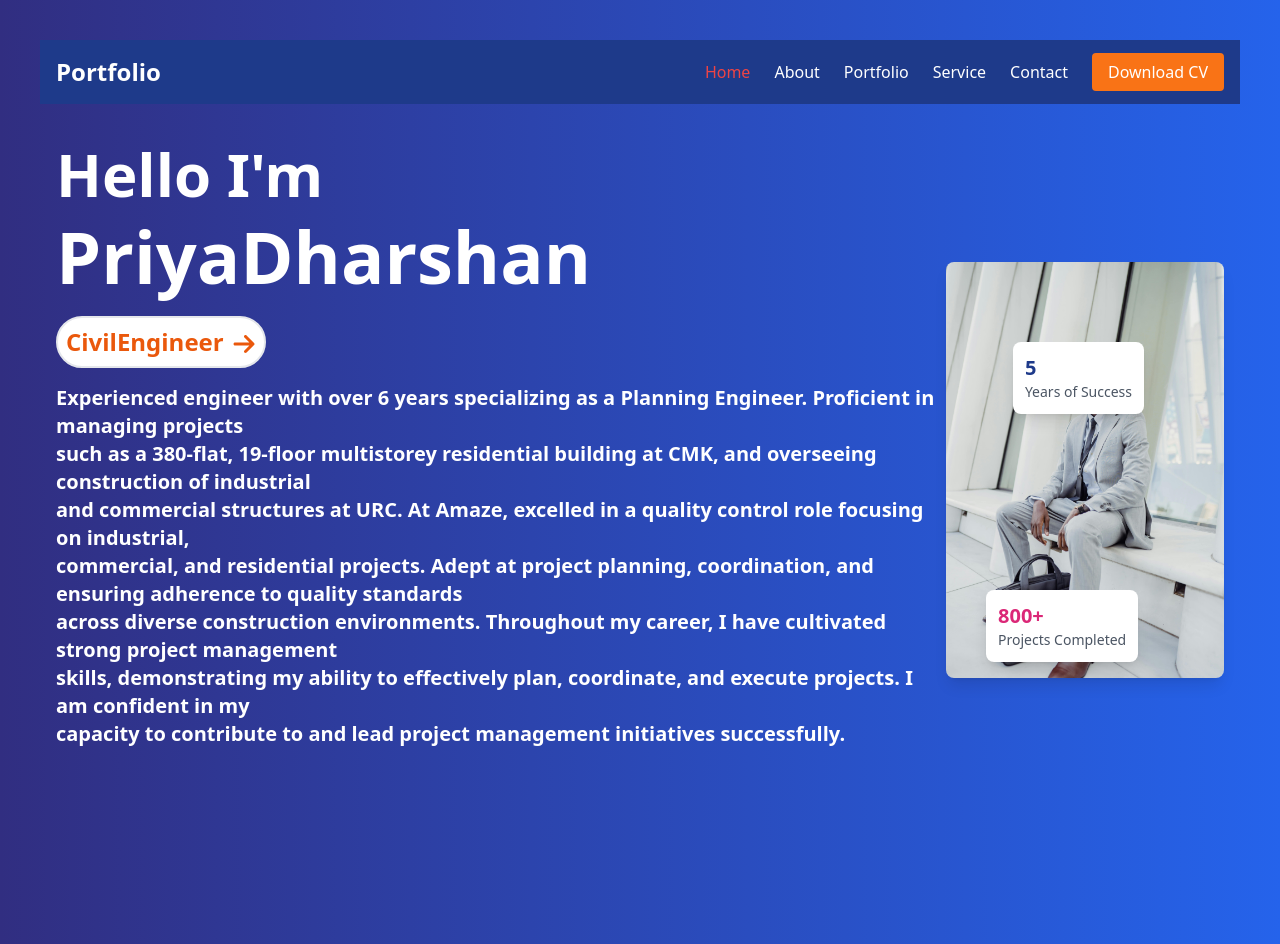
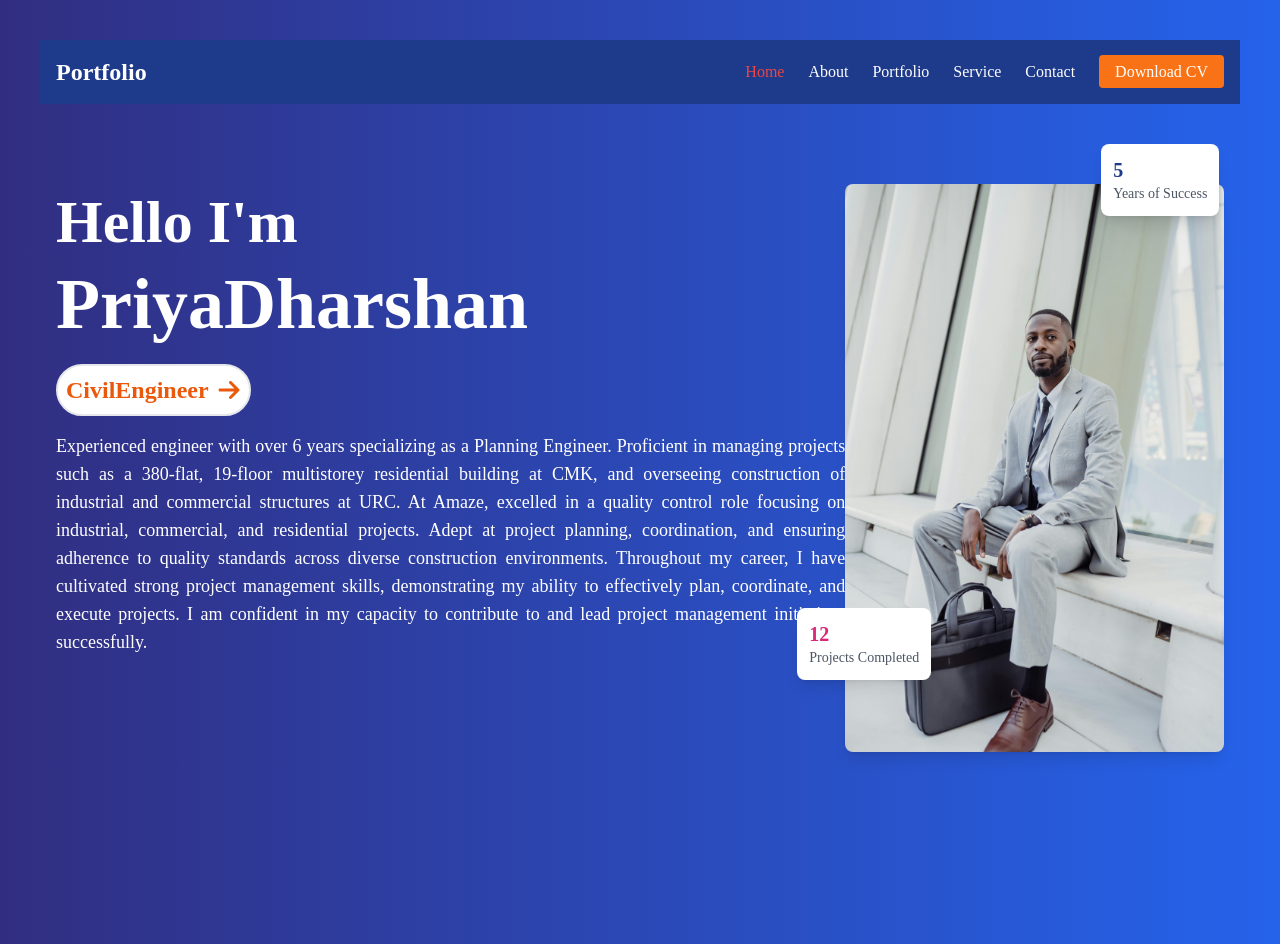
Before and after one commit to ragul66/portfolio-priyadharshan, a React (Vite) app: page / in a window 1280 px wide. Built offline with nearby package versions, Linux system fonts and the light colour scheme.

Commit message:
Home Page finished

```diff
--- a/src/Pages/Home.jsx
+++ b/src/Pages/Home.jsx
@@ -7,39 +7,39 @@ const Home = () => {
   return (
     <div
       id="home"
-      className="bg-gradient-to-r from-indigo-900 to-blue-600 min-h-screen p-10"
+      className="bg-gradient-to-r from-indigo-900 to-blue-600 min-h-screen p-10 font-primary"
     >
-      <div className="container mx-auto flex flex-col-reverse md:flex-row items-center justify-between  px-4">
+      <div className="container mx-auto flex flex-col-reverse md:flex-row items-center justify-between px-4">
         {/* Left Section */}
-        <div className="text-white text-center md:text-left md:-mt-10">
+        <div className="text-white text-center md:text-left md:-mt-20">
           <h1 className="text-4xl md:text-6xl font-bold mb-4 animate-bottom-to-top">
             Hello I'm
           </h1>
           <h2 className="text-5xl md:text-7xl font-extrabold text-white mb-6">
             PriyaDharshan
           </h2>
-          <p className="flex justify-center items-center text-xl md:text-2xl mb-4  animate-left-to-right text-orange-600 border-2  rounded-full w-fit p-2 font-semibold bg-white cursor-pointer">
-            CivilEngineer <FaArrowRight className="ml-2  mt-1" />
+          <a href="/service">
+            <p className="flex ml-16 md:ml-0 text-xl md:text-2xl mb-4 animate-left-to-right text-orange-600 border-2 rounded-full w-fit p-2 font-semibold bg-white cursor-pointer">
+              CivilEngineer <FaArrowRight className="ml-2 mt-1" />
+            </p>
+          </a>
+
+          <p className="text-justify text-sm md:text-base lg:text-lg mb-8 font-medium leading-relaxed px-4 md:px-0 md:max-w-[800px] animate-bottom-to-top">
+            Experienced engineer with over 6 years specializing as a Planning
+            Engineer. Proficient in managing projects such as a 380-flat,
+            19-floor multistorey residential building at CMK, and overseeing
+            construction of industrial and commercial structures at URC. At
+            Amaze, excelled in a quality control role focusing on industrial,
+            commercial, and residential projects. Adept at project planning,
+            coordination, and ensuring adherence to quality standards across
+            diverse construction environments. Throughout my career, I have
+            cultivated strong project management skills, demonstrating my
+            ability to effectively plan, coordinate, and execute projects. I am
+            confident in my capacity to contribute to and lead project
+            management initiatives successfully.
           </p>
 
-          <p className="flex flex-center text-lg md:text-xl mb-8 font-semibold animate-scale-up">
-            Experienced engineer with over 6 years specializing as a Planning
-            Engineer. Proficient in managing projects
-            <br /> such as a 380-flat, 19-floor multistorey residential building
-            at CMK, and overseeing construction of industrial
-            <br /> and commercial structures at URC. At Amaze, excelled in a
-            quality control role focusing on industrial,
-            <br /> commercial, and residential projects. Adept at project
-            planning, coordination, and ensuring adherence to quality standards{" "}
-            <br /> across diverse construction environments. Throughout my
-            career, I have cultivated strong project management
-            <br /> skills, demonstrating my ability to effectively plan,
-            coordinate, and execute projects. I am confident in my
-            <br /> capacity to contribute to and lead project management
-            initiatives successfully.
-          </p>
-
-          {/* Customizable  buttons*/}
+          {/* Customizable buttons */}
           {/* <div className="flex flex-col md:flex-row space-y-4 md:space-y-0 md:space-x-6">
             <a
               href="#quote"
@@ -57,18 +57,18 @@ const Home = () => {
         </div>
 
         {/* Right Section (Image and Stats) */}
-        <div className="relative">
+        <div className="relative animate-bottom-to-top">
           <img
             src={man}
             alt="James Smith"
-            className="rounded-lg shadow-lg w-72 md:w-96 mx-auto  mb-6"
+            className="rounded-lg shadow-lg w-72 md:w-96 mx-auto mb-6"
           />
-          <div className="absolute top-20 right-20 bg-white p-3 rounded-lg shadow-lg">
+          <div className="absolute top-0 left-40 md:-top-10 md:left-64 bg-white p-3 rounded-lg shadow-lg">
             <p className="text-blue-900 text-xl font-bold">5</p>
             <p className="text-gray-600 text-sm">Years of Success</p>
           </div>
-          <div className="absolute bottom-10 left-10 bg-white p-3 rounded-lg shadow-lg">
-            <p className="text-pink-600 text-xl font-bold">800+</p>
+          <div className="absolute bottom-10 md:bottom-24 md:-left-12 bg-white p-3 rounded-lg shadow-lg">
+            <p className="text-pink-600 text-xl font-bold">12</p>
             <p className="text-gray-600 text-sm">Projects Completed</p>
           </div>
         </div>
--- a/src/components/Navbar.jsx
+++ b/src/components/Navbar.jsx
@@ -161,7 +161,7 @@ const Navbar = () => {
 
   return (
     <>
-      <div className=" bg-gradient-to-r from-indigo-900 to-blue-600 p-10">
+      <div className=" bg-gradient-to-r from-indigo-900 to-blue-600 p-10 font-primary">
         <nav className="bg-blue-900 p-4">
           <div className="container mx-auto flex justify-between items-center">
             {/* Logo */}
```
